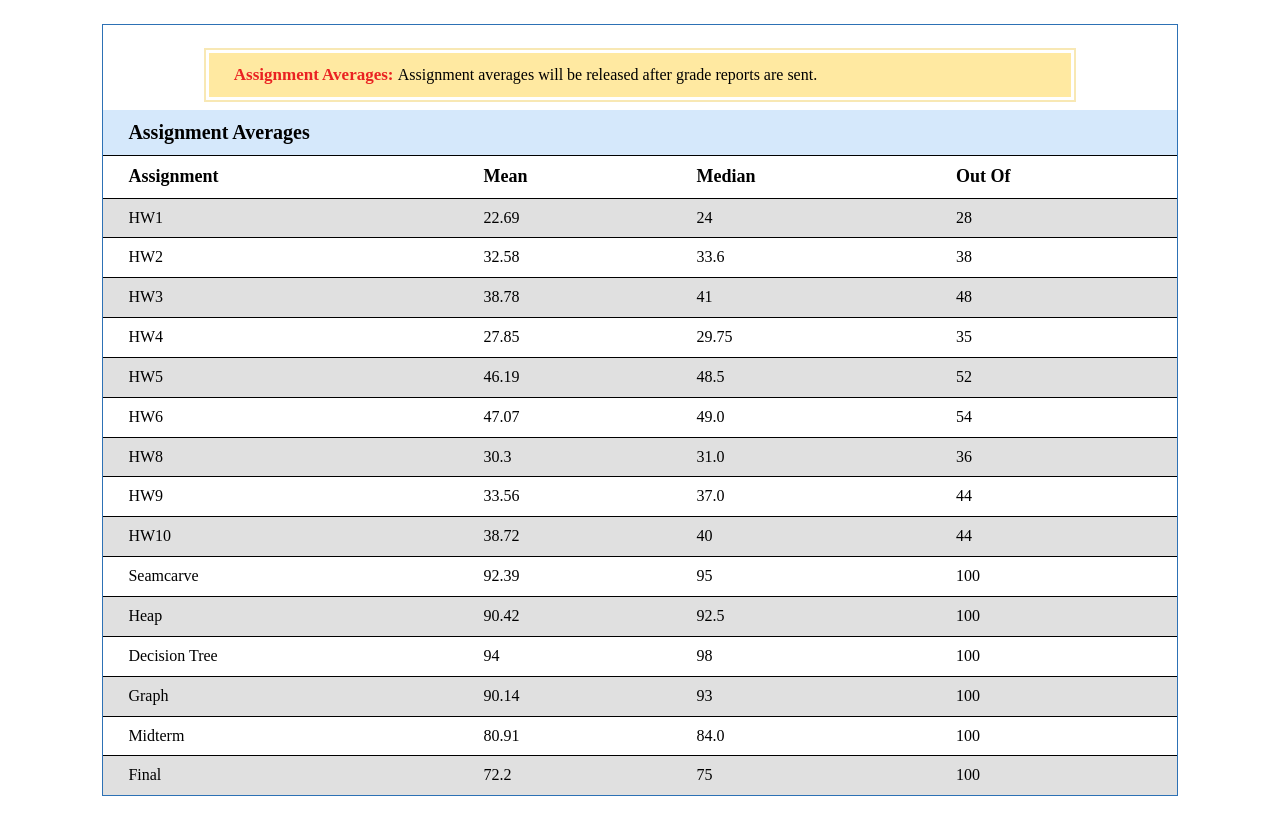
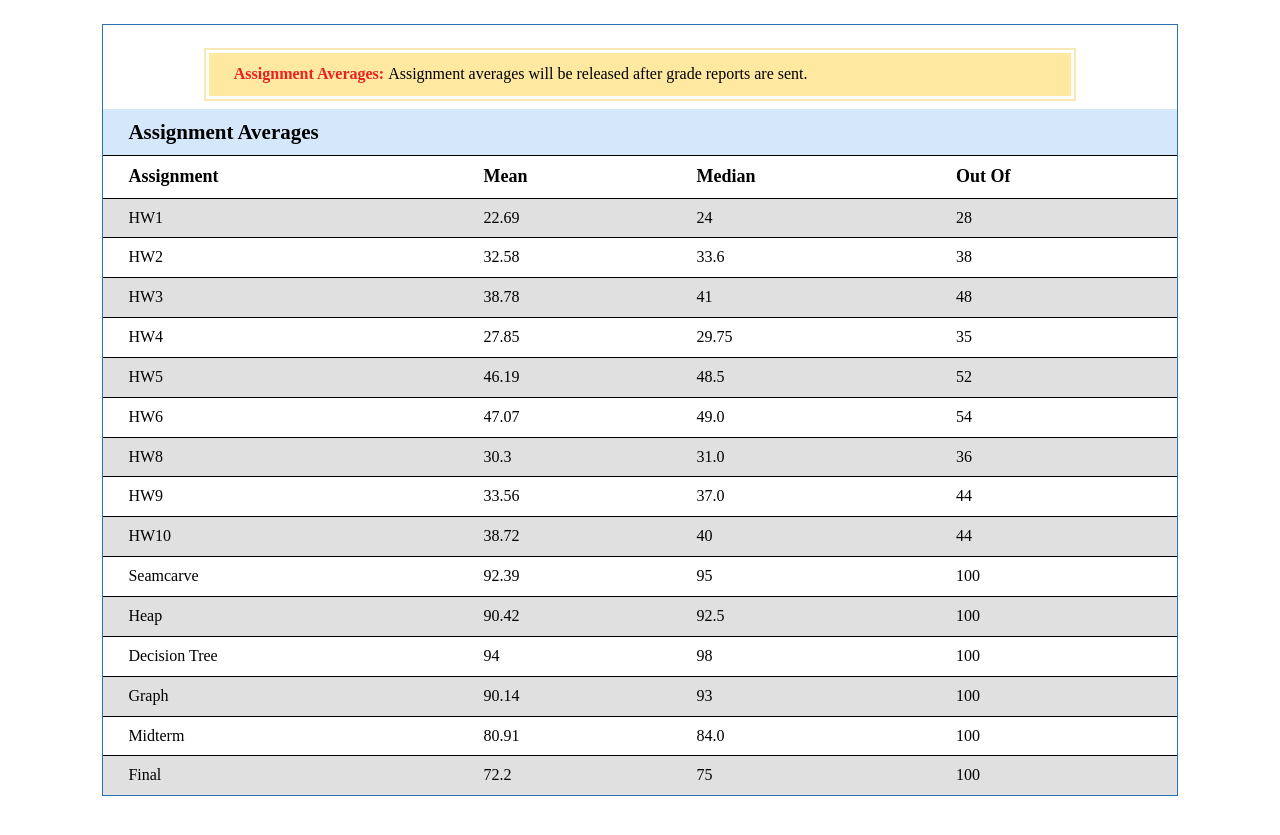
Before and after one commit to gabbyasuncion/cs16-2020, a plain HTML site: page averages.html in a window 1280 px wide. Shown: the part 53-888 px from the top of the page. Drawn offline with Linux system fonts and the light colour scheme.

Commit message:
updating assignments page font

```diff
--- a/css/assignments.css
+++ b/css/assignments.css
@@ -16,7 +16,7 @@
 #blurb-title {
     font-family: 'Raleway';
     color: #EA2222;
-    font-size: 17px;
+    font-size: 16px;
     font-weight: bolder;
 }
 
@@ -25,7 +25,7 @@
     color: black;
     font-family: 'Raleway';
     font-weight: bolder;
-    font-size: 20px;
+    font-size: 21px;
     padding-top: 8px;
     padding-bottom: 8px;
     padding-left: 25px;
```
